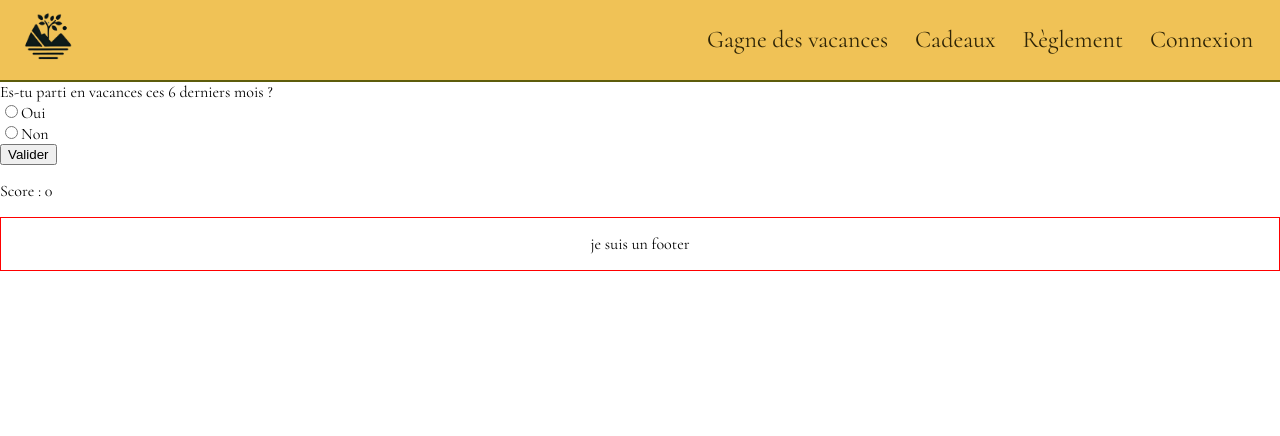
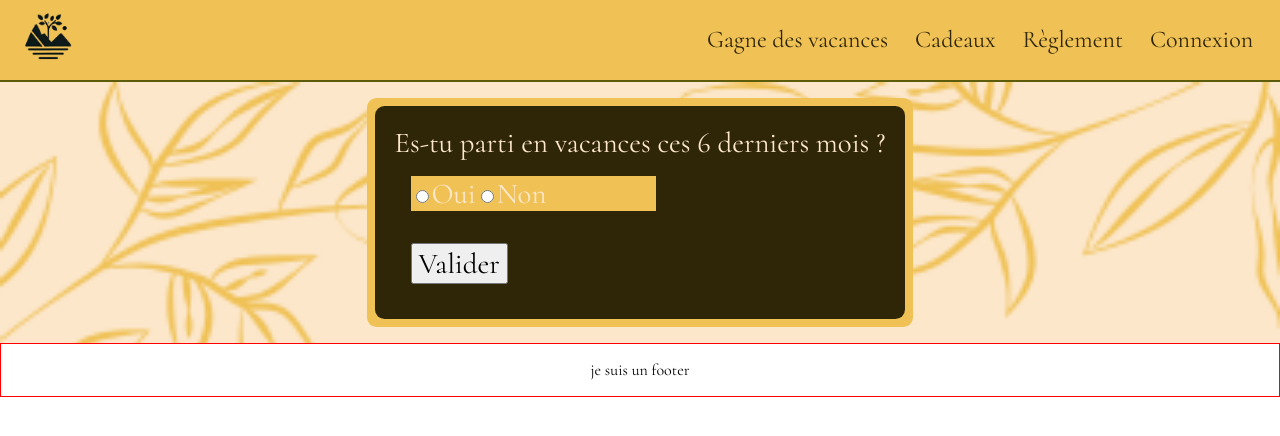
Before and after one commit to ChloeSeclier/Hackathon2025-TEC, a React (Vite) app: page /jeu in a window 1280 px wide. Shown: the top 436 px of the page. Built offline with nearby package versions, Linux system fonts and the light colour scheme.

Commit message:
design question

```diff
--- a/src/components/jeu.jsx
+++ b/src/components/jeu.jsx
@@ -16,13 +16,18 @@ export default function Jeu() {
 
   return (
     <div className="container-jeu">
+      <div className="sous-container-jeu">
+        <div className="sous-sous-container-jeu">
           {listQuestion.length > indexQuestion ? (
             <>
-          <div className="question">{listQuestion[indexQuestion].question}</div>
+              <div className="question">
+                {listQuestion[indexQuestion].question}
+              </div>
+              <div className="button-boolean">
                 {question.typeRep === 'boolean' ? (
                   //Display les 2 boutons pour vrai ou faux
                   question.reponses.map((answer, index) => (
-              <div key={index} className="button-boolean">
+                    <div key={index}>
                       <input
                         type="radio"
                         id={answer.reponse}
@@ -37,15 +42,20 @@ export default function Jeu() {
                   //Display l'échelle faire le if dans l'échelle et sortir 1 ou 0 dans setAnswerChoiced()
                   <p>échelle</p>
                 )}
-          <button type="button" onClick={handleValider}>
+              </div>
+              <button
+                type="button"
+                onClick={handleValider}
+                className="button-valider"
+              >
                 Valider
               </button>
-
-          <p>Score : {score}</p>
             </>
           ) : (
-        <p>afficher score {score}</p>
+            <p>afficher score + recompenses {score}</p>
           )}
+        </div>
+      </div>
     </div>
   );
 }
--- a/src/components/reglesJeu.jsx
+++ b/src/components/reglesJeu.jsx
@@ -4,7 +4,7 @@ import '../css/jeu.css';
 export default function ReglesJeu() {
   return (
     <>
-      <div className="jeu">
+      <div className="container-jeu">
         <p>Vous allez jouer ....!!!! ECRIRE LES REGLES !!!!</p>
         <p>Etes-vous prêt ?</p>
         <Link to="/jeu">C'est partit !</Link>
--- a/src/css/jeu.css
+++ b/src/css/jeu.css
@@ -1,8 +1,44 @@
-.jeu {
-  background-color: #fce7cb;
+.container-jeu {
   display: flex;
   flex-direction: column;
   justify-content: center;
   align-items: center;
   background-image: url('../assets/background.png');
+  background-repeat: no-repeat;
+  background-size: cover;
+
+  .sous-container-jeu {
+    background-color: #f0c256;
+    margin: 1rem;
+    border-radius: 0.6rem;
+  }
+
+  .sous-sous-container-jeu {
+    background-color: #2f2507;
+    border-radius: 0.6rem;
+    margin: 0.5rem;
+    padding: 1.2rem;
+  }
+
+  .question {
+    color: #fce7cb;
+    font-size: 1.8rem;
+  }
+
+  .button-boolean {
+    margin: 1rem;
+    color: #fce7cb;
+    font-size: 1.8rem;
+    display: flex;
+    flex-direction: row;
+    width: 50%;
+    background-color: #f0c256;
+  }
+
+  /* CSS A TROUVER STYLE */
+  .button-valider {
+    font-family: 'Cormorant', serif;
+    font-size: 1.8rem;
+    margin: 1rem;
+  }
 }
```
Lines whose indentation alone changed are shown as unchanged.
